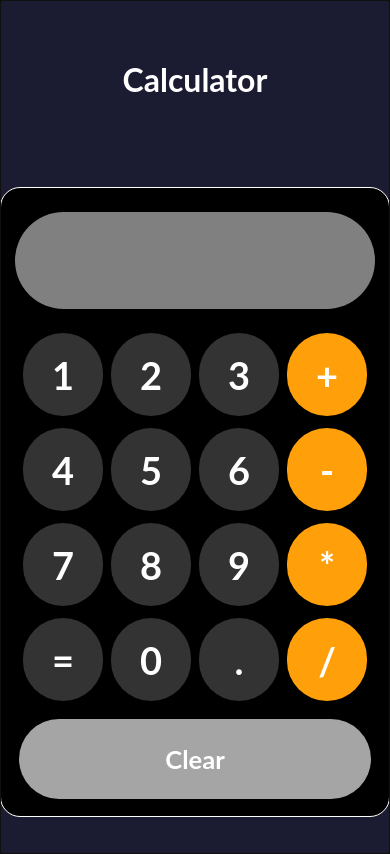
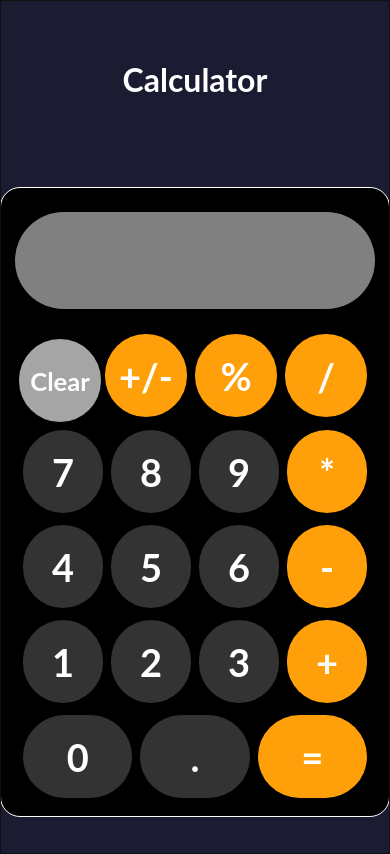
Before and after one commit to chrisglw/calculator-react, a React (Create React App) app: page / in a window 390 px wide. Built offline with nearby package versions, Linux system fonts and the light colour scheme.

Commit message:
change layout to have it look more like an iPhone

```diff
--- a/src/App.js
+++ b/src/App.js
@@ -69,12 +69,19 @@ function App() {
       </div>
       <div className='calculator-container'>
         <Screen inputScreen={input} cursorVisible={cursorVisible} />
-
         <div className='row'>
-          <Button manageClick={addInput}>1</Button>
-          <Button manageClick={addInput}>2</Button>
-          <Button manageClick={addInput}>3</Button>
-          <Button manageClick={addInput}>+</Button>
+          <ButtonClear manageClear={() => setInput('')}>
+            Clear
+          </ButtonClear>
+          <Button manageClick={addInput}>+/-</Button>
+          <Button manageClick={addInput}>%</Button>
+          <Button manageClick={addInput}>/</Button>
+        </div>
+        <div className='row'>
+          <Button manageClick={addInput}>7</Button>
+          <Button manageClick={addInput}>8</Button>
+          <Button manageClick={addInput}>9</Button>
+          <Button manageClick={addInput}>*</Button>
         </div>
         <div className='row'>
           <Button manageClick={addInput}>4</Button>
@@ -83,21 +90,15 @@ function App() {
           <Button manageClick={addInput}>-</Button>
         </div>
         <div className='row'>
-          <Button manageClick={addInput}>7</Button>
-          <Button manageClick={addInput}>8</Button>
-          <Button manageClick={addInput}>9</Button>
-          <Button manageClick={addInput}>*</Button>
+          <Button manageClick={addInput}>1</Button>
+          <Button manageClick={addInput}>2</Button>
+          <Button manageClick={addInput}>3</Button>
+          <Button manageClick={addInput}>+</Button>
         </div>
         <div className='row'>
-          <Button manageClick={calculateResult}>=</Button>
           <Button manageClick={addInput}>0</Button>
           <Button manageClick={addInput}>.</Button>
-          <Button manageClick={addInput}>/</Button>
-        </div>
-        <div className='row'>
-          <ButtonClear manageClear={() => setInput('')}>
-            Clear
-          </ButtonClear>
+          <Button manageClick={calculateResult}>=</Button>
         </div>
       </div>
     </div>
--- a/src/components/Button.js
+++ b/src/components/Button.js
@@ -4,7 +4,7 @@ import '../stylesheets/Button.css'
 export function Button(props) {
 
   const isOperator = value => {
-    return isNaN(value) && (value !== '.') && (value !== '=');
+    return isNaN(value) && (value !== '.');
   };
 
   return (
--- a/src/stylesheets/ButtonClear.css
+++ b/src/stylesheets/ButtonClear.css
@@ -1,8 +1,8 @@
 .button-clear {
-    height: 80px;
+    height: 83px;
     font-size: 1.6em;
     display: flex;
-    flex: 1;
+    flex: 1 1;
     margin-top: 10px;
     background-color: #a5a5a5;
     justify-content: center;
```
